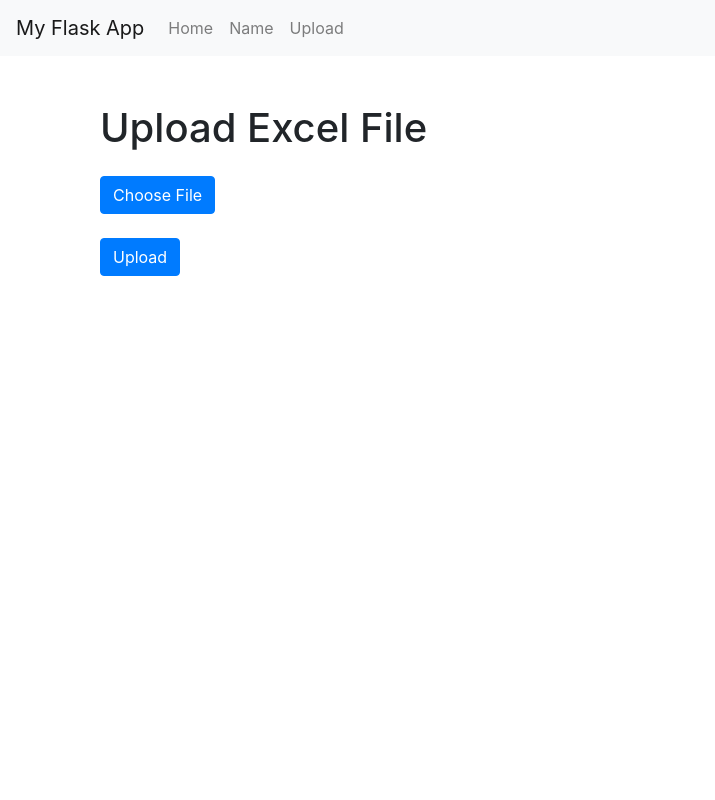
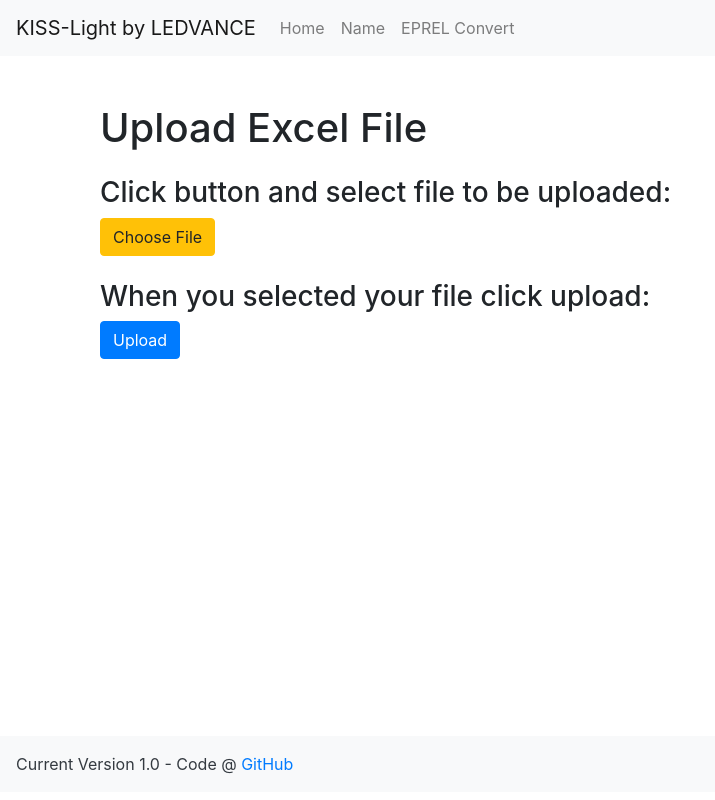
Before and after one commit to Sonnenbrand/EprelDatasheet-Magic, a Flask app: page /upload in a window 1280 px wide. Shown: the whole page, without its empty margins (0-715 px from the left). Run offline with Flask 3, Linux system fonts and the light colour scheme; some libraries are stand-ins or nearby versions.

Commit message:
V1 ready

```diff
--- a/templates/base.html
+++ b/templates/base.html
@@ -12,7 +12,7 @@
   </head>
   <body>
     <nav class="navbar navbar-expand-lg navbar-light bg-light">
-      <a class="navbar-brand" href="#">My Flask App</a>
+      <a class="navbar-brand" href="#">KISS-Light by LEDVANCE</a>
       <div class="collapse navbar-collapse">
         <ul class="navbar-nav mr-auto">
           <li class="nav-item">
@@ -22,7 +22,7 @@
             <a class="nav-link" href="/entername">Name</a>
           </li>
           <li class="nav-item">
-            <a class="nav-link" href="/upload">Upload</a>
+            <a class="nav-link" href="/upload">EPREL Convert</a>
           </li>
           <!-- Add more navigation items here -->
         </ul>
@@ -33,6 +33,11 @@
       {% block content %}{% endblock %}
     </div>
 
+    <footer class="footer fixed-bottom">
+      <div class="p-3 mb-2 bg-light text-dark">
+        <span class="text-mudded">Current Version 1.0 - Code @ <a href="https://github.com/Sonnenbrand/EprelDatasheet-Magic" target="_blank">GitHub</a></span>
+      </div>
+    </footer>
     <!-- Optional JavaScript -->
     <!-- jQuery first, then Popper.js, then Bootstrap JS -->
    <script src="https://stackpath.bootstrapcdn.com/bootstrap/4.3.1/js/bootstrap.min.js"></script>
--- a/templates/upload.html
+++ b/templates/upload.html
@@ -7,11 +7,13 @@
 {% block content %}
 <div class="container py-5">
     <h1 class="mb-4">Upload Excel File</h1>
+    <h3>Click button and select file to be uploaded:</h3>
     <form method="post" enctype="multipart/form-data" class="mb-4">
         <div class="mb-3">
             <input type="file" name="file" required id="file-upload" style="display: none;" onchange="updateLabel()">
-            <label for="file-upload" class="btn btn-primary" id="file-upload-label">Choose File</label>
+            <label for="file-upload" class="btn btn-warning" id="file-upload-label">Choose File</label>
         </div>
+    <h3>When you selected your file click upload:</h3>
         <button type="submit" class="btn btn-primary">Upload</button>
     </form>
 
@@ -35,8 +37,15 @@
 function updateLabel() {
     var inputFile = document.getElementById('file-upload');
     var label = document.getElementById('file-upload-label');
+    var button = document.getElementById('file-upload-label');
     var fileName = inputFile.value.split('\\').pop();
-    label.innerHTML = fileName ? fileName : 'Choose File';
+    if (fileName) {
+        label.innerHTML = 'You selected file: ' + fileName;
+        button.className = 'btn btn-success';
+    } else {
+        label.innerHTML = 'Choose File';
+        button.className = 'btn btn-warning';
+    }
 }
 </script>
 {% endblock %}
```
Also changed, not shown: templates/index.html (+6 -2 lines), README.md.
